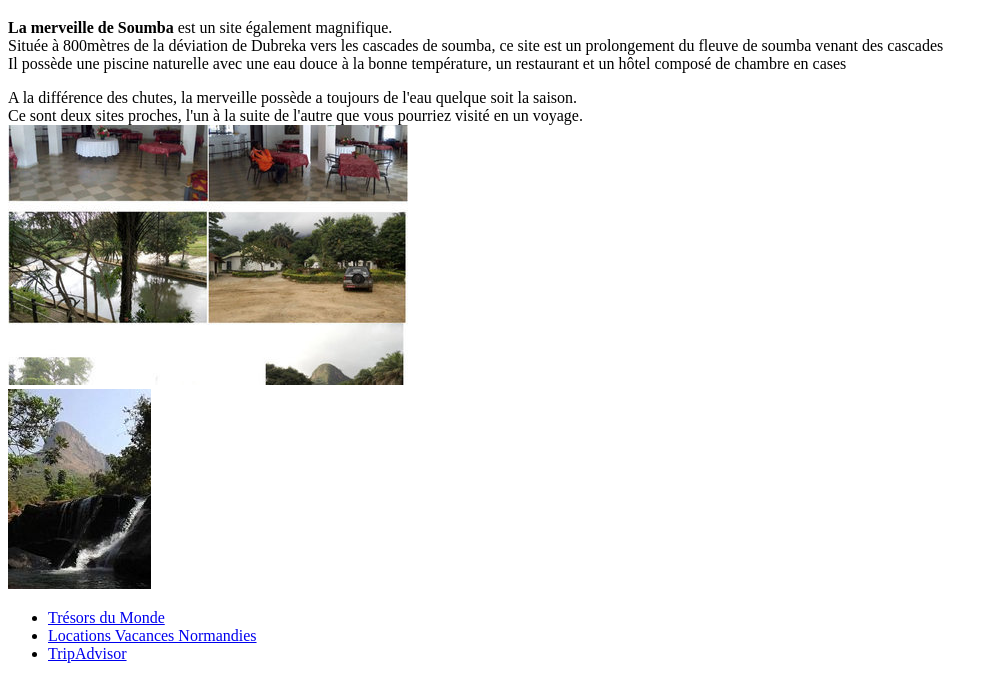
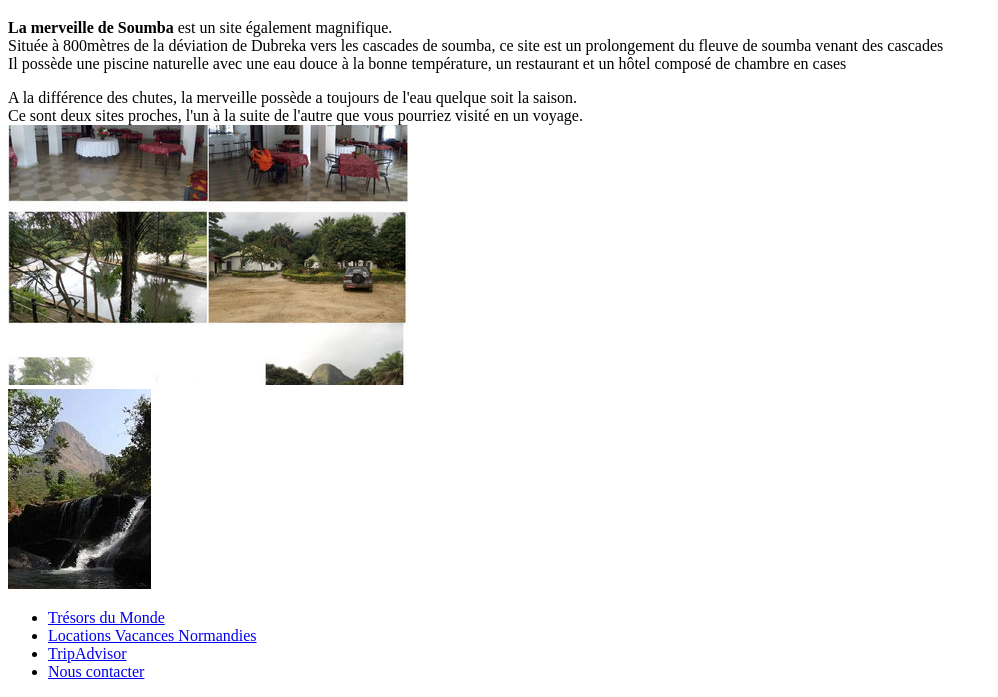
Before and after one commit to sowmangas/sowmangas.github.io, a plain HTML site: page sitevoisin.html in a window 1280 px wide. Shown: the part 399-1096 px from the top of the page, without its empty margins (0-998 px from the left). Drawn offline with Linux system fonts and the light colour scheme.

Commit message:
Commit1
Commit1

```diff
--- a/sitevoisin.html
+++ b/sitevoisin.html
@@ -39,6 +39,8 @@
 				<li><a href="https://www.tresorsdumonde.fr/chutes-de-soumba/" > Trésors du Monde</a> </li>
 				<li><a href="http://www.locations-vacances-normandie.com/decouverte-de-cascades-de-soumba/" > Locations Vacances Normandies </a> </li>
 				<li><a href="https://www.tripadvisor.fr/" > TripAdvisor</a> </li>
+				<li><a href="mailto:sowmangas@yahoo.fr" > Nous contacter</a> </li>
+
 			</ul>
 
 		</footer>
```
Also changed, not shown: index.html (+2 -0 lines), restaurant.html (+2 -0 lines).
